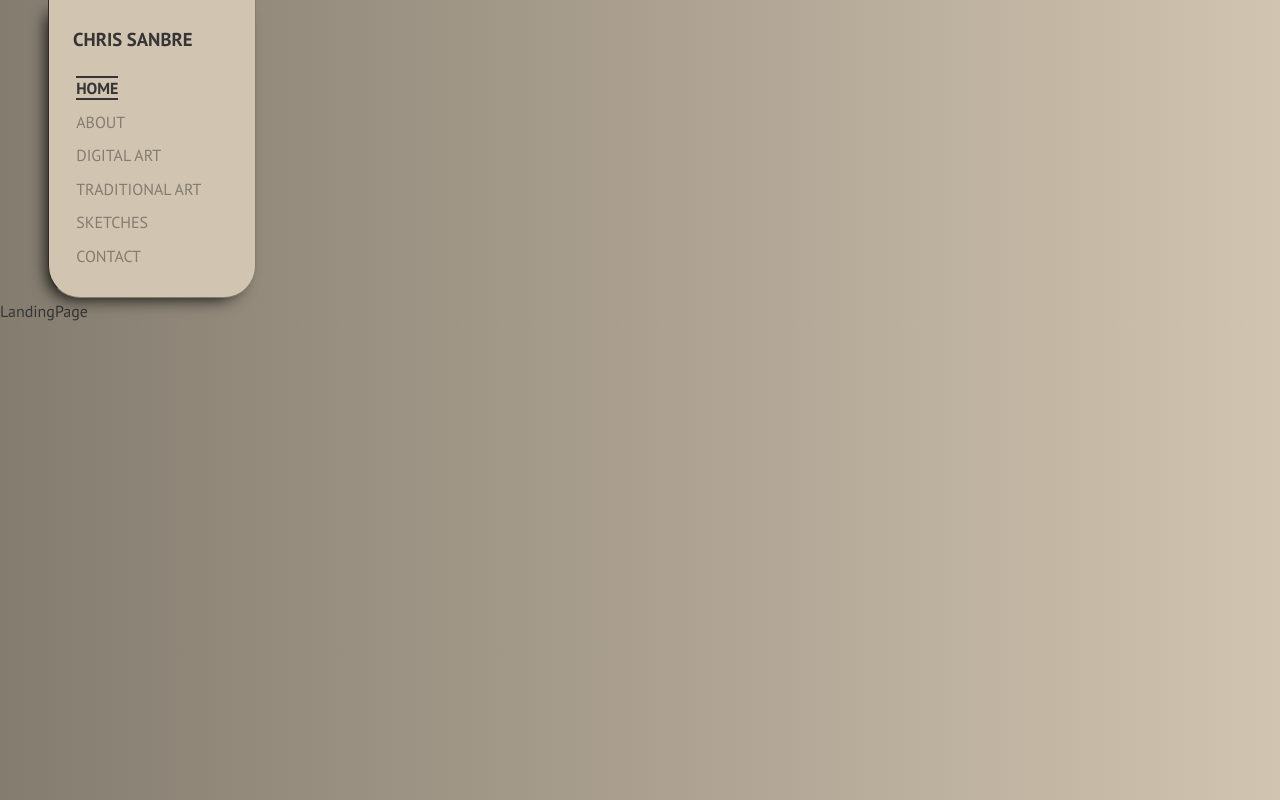
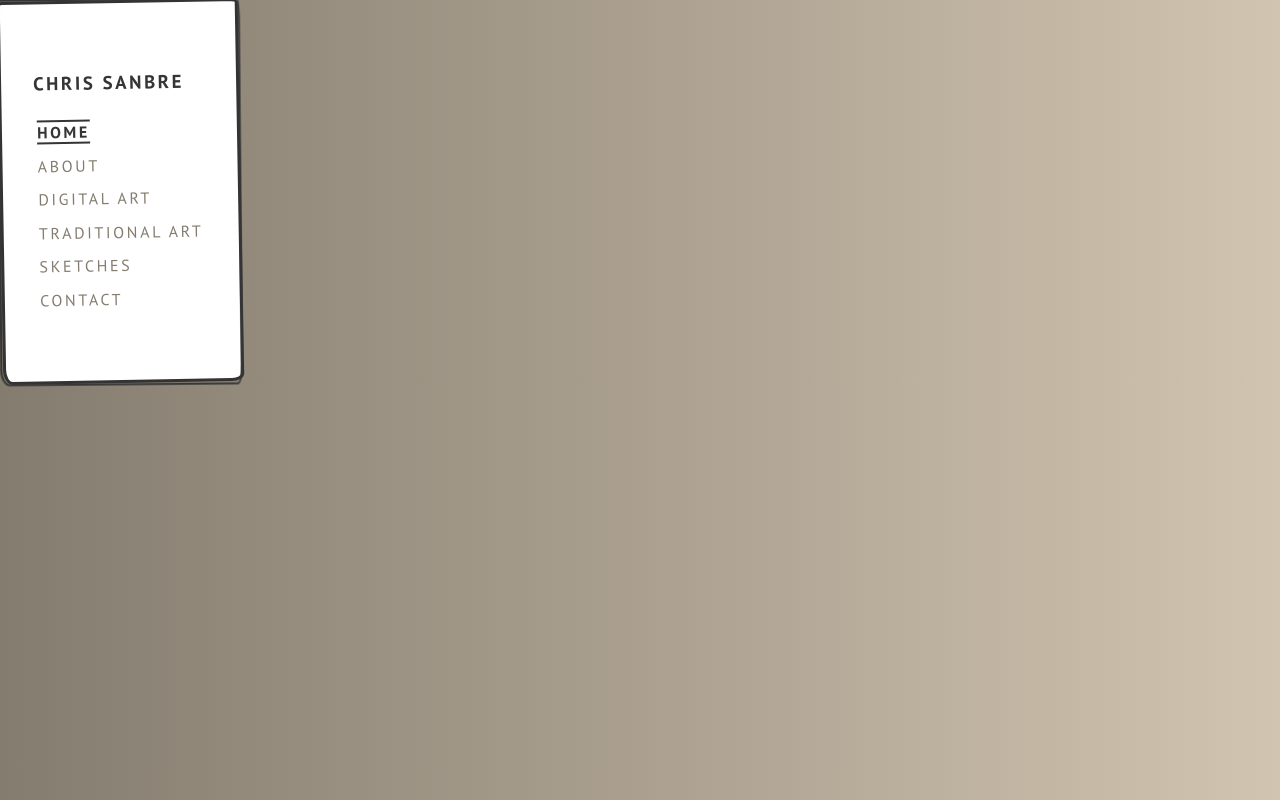
Before and after one commit to ChristianSB89/illustration-portfolio, a React (Create React App) app: page / in a window 1280 px wide. Built offline with nearby package versions, Linux system fonts and the light colour scheme.

Commit message:
Total redesign of navbar

```diff
--- a/src/components/navbar/styleNavBar.jsx
+++ b/src/components/navbar/styleNavBar.jsx
@@ -2,21 +2,27 @@ import { NavLink } from "react-router-dom";
 import styled from "styled-components";
 
 export const NavWrapper = styled.nav`
-  border-left: var(--color-bg) inset 1px;
-  border-right: var(--color-bg) inset 1px;
-  border-bottom: var(--color-bg) inset 1px;
-  background: var(--color-bg-variant);
-  display: flex;
-  flex-direction: column;
-  width: 13em;
-  padding: 1.5em;
+  rotate: -1deg;
+  padding: 4em 2em;
+  display: inline-block;
+  border: 3px solid #333333;
+  border-radius: 2% 6% 5% 4% / 1% 1% 2% 4%;
   text-transform: uppercase;
-  border-radius: 0 0 2em 2em;
-  margin-left: 3em;
-  position: sticky;
-  box-shadow: -7px 7px 17px -7px rgba(0, 0, 0, 1);
-  -webkit-box-shadow: -7px 7px 17px -7px rgba(0, 0, 0, 1);
-  -moz-box-shadow: -7px 7px 17px -7px rgba(0, 0, 0, 1);
+  letter-spacing: 0.3ch;
+  background: #ffffff;
+  position: relative;
+  &::before {
+    content: "";
+    border: 2px solid #353535;
+    display: block;
+    width: 100%;
+    height: 100%;
+    position: absolute;
+    top: 50%;
+    left: 50%;
+    transform: translate3d(-50%, -50%, 0) scale(1.015) rotate(0.5deg);
+    border-radius: 1% 1% 2% 4% / 2% 6% 5% 4%;
+  }
 `;
 
 export const SectionPadding = styled.section`
--- a/src/components/pages/LandingPage/LandingPage.jsx
+++ b/src/components/pages/LandingPage/LandingPage.jsx
@@ -1,7 +1,7 @@
 import React from "react";
 
 function LandingPage() {
-  return <div>LandingPage</div>;
+  return <section></section>;
 }
 
 export default LandingPage;
--- /dev/null
+++ b/src/components/pages/LandingPage/landingPageStyle.jsx
@@ -0,0 +1 @@
+import styled from "styled-components";
```
